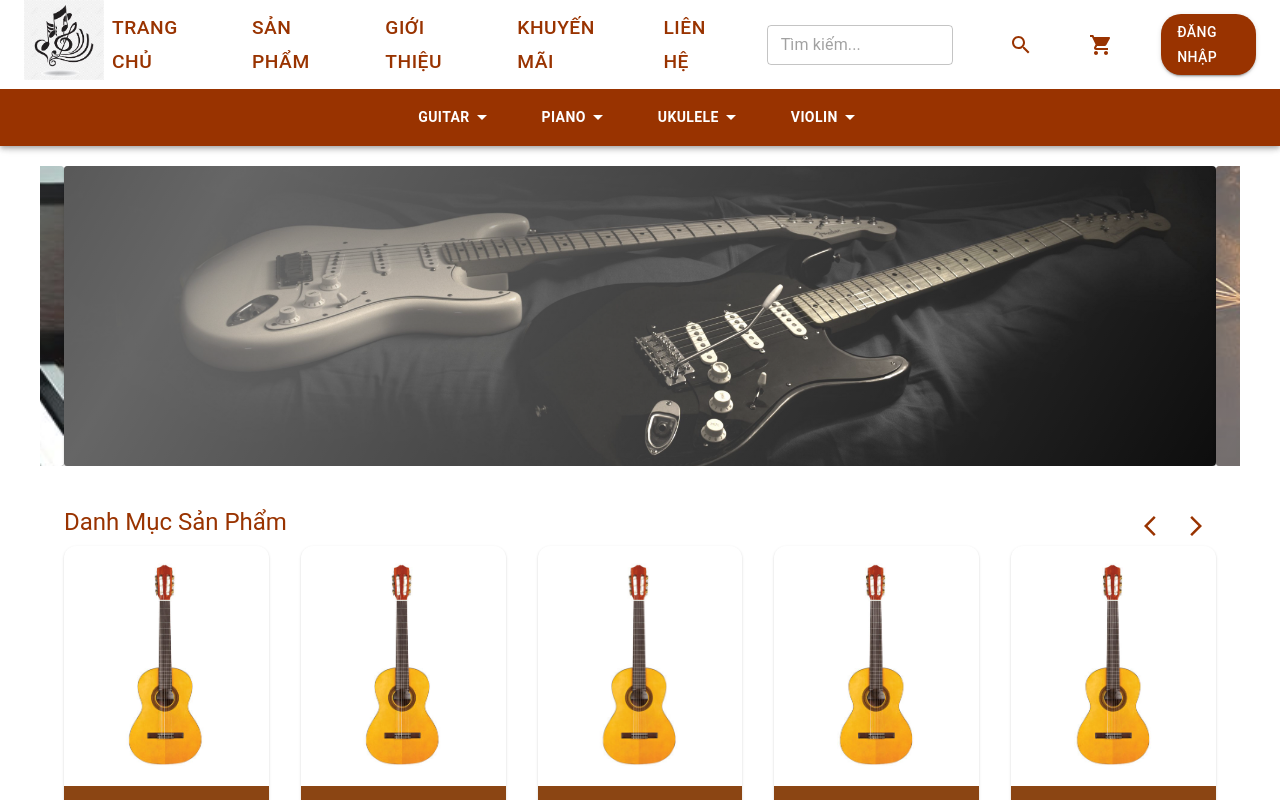
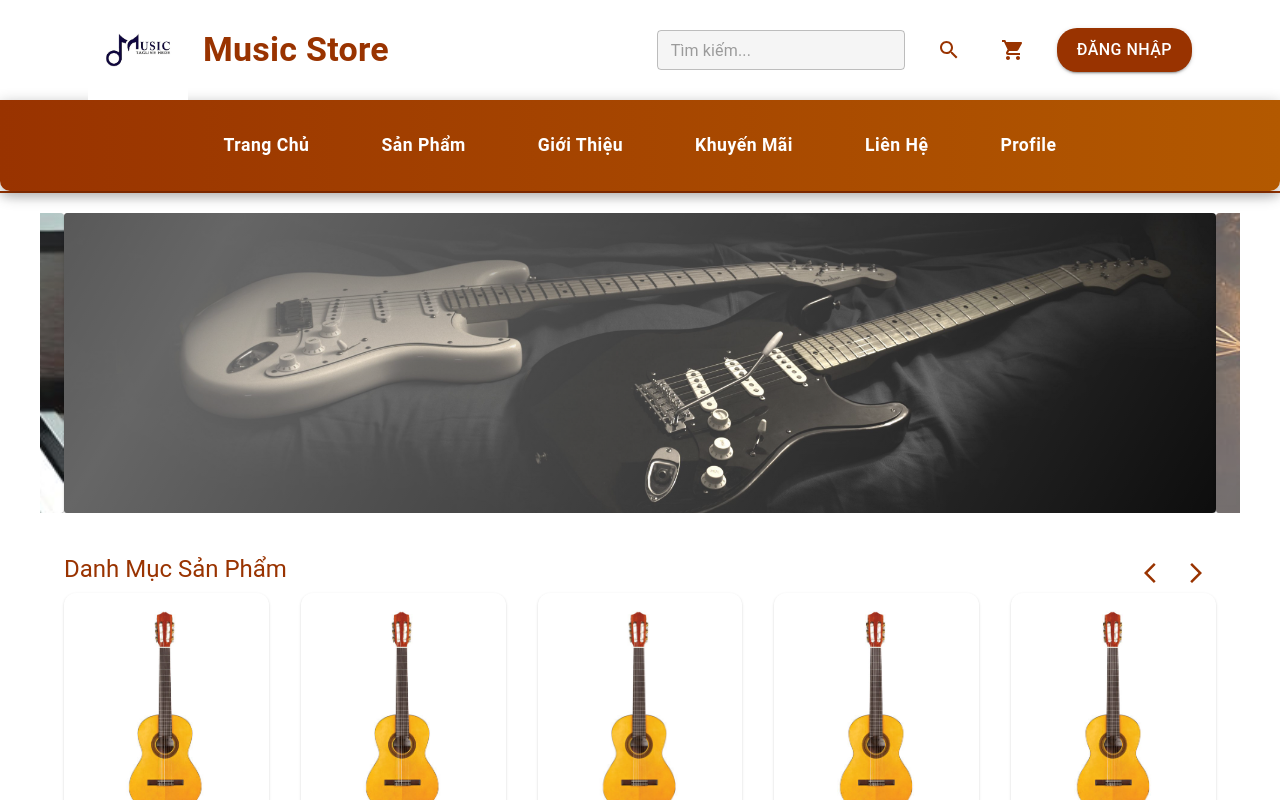
Before and after one commit to huutai243/musical-microservice-FE, a React (Create React App) app: page / in a window 1280 px wide. Shown: the top 800 px of the page. Built offline with nearby package versions, Linux system fonts and the light colour scheme.

Commit message:
update header footer

```diff
--- a/src/components/Header.js
+++ b/src/components/Header.js
@@ -1,10 +1,11 @@
 import React, { useState, useEffect, useRef } from 'react';
-import { AppBar, Toolbar, Typography, Button, Avatar, Menu, MenuItem, IconButton, Box, TextField } from '@mui/material';
+import { AppBar, Toolbar, Typography, Button, Avatar, Menu, MenuItem, IconButton, Box, TextField, Container, Fade } from '@mui/material';
 import { useNavigate } from 'react-router-dom';
 import axios from 'axios';
 import SearchIcon from '@mui/icons-material/Search';
 import ShoppingCartIcon from '@mui/icons-material/ShoppingCart';
 import ArrowDropDownIcon from '@mui/icons-material/ArrowDropDown';
+import logo from "../image/logo.jpg";
 
 const Header = () => {
     const [user, setUser] = useState(JSON.parse(localStorage.getItem('user')));
@@ -43,9 +44,7 @@ const Header = () => {
         try {
             const refreshToken = localStorage.getItem('refreshToken');
             await axios.post('http://localhost:9000/api/auth/logout', { refreshToken });
-            localStorage.removeItem('accessToken');
-            localStorage.removeItem('refreshToken');
-            localStorage.removeItem('user');
+            localStorage.clear();
             setUser(null);
             navigate('/');
             handleMenuClose();
@@ -54,149 +53,108 @@ const Header = () => {
         }
     };
 
-    const handleSearchChange = (event) => {
-        setSearchQuery(event.target.value);
-    };
+    return (
+        <AppBar position="sticky" sx={{ backgroundColor: 'white', color: 'black', boxShadow: '0 4px 10px rgba(0, 0, 0, 0.1)', borderBottom: '2px solid #993300' }}>
+            <Container>
+                <Toolbar sx={{ justifyContent: 'space-between', alignItems: 'center' }}>
+                    <Box sx={{ display: 'flex', alignItems: 'center', cursor: 'pointer' }} onClick={() => navigate('/profile')}>
+                        <img src={logo} alt="Logo" style={{ height: '100px', marginRight: '15px', transition: 'all 0.3s' }} />
+                        <Typography variant="h4" sx={{ fontWeight: 'bold', color: '#993300', transition: 'all 0.3s' }}>Music Store</Typography>
+                    </Box>
 
-    const handleMouseEnter = (menuKey) => {
-        setMenuOpen((prevState) => ({
-            ...prevState,
-            [menuKey]: true,
-        }));
-    };
-
-    const handleMouseLeave = (menuKey) => {
-        setMenuOpen((prevState) => ({
-            ...prevState,
-            [menuKey]: false,
-        }));
-    };
-
-    return (
-        <AppBar position="static" sx={{ backgroundColor: 'white', color: 'black', position: 'sticky', top: 0, zIndex: 100 }}>
-            <Toolbar>
-                <Typography variant="h6" component="div" sx={{ flexGrow: 1, color: '#993300' }}>
-                    <Box sx={{ flexGrow: 1, color: '#993300' }}>
-                        <img src="/logo.jpg" alt="Logo" style={{ height: '80px' }} />
-                    </Box>
-                </Typography>
-
-                <Box sx={{ display: 'flex', alignItems: 'center', gap: 5 }}>
-                    <Button color="inherit" href="/" sx={{ color: '#993300', fontSize: '1.2rem' }}>Trang Chủ</Button>
-                    <Button color="inherit" href="/products" sx={{ color: '#993300', fontSize: '1.2rem' }}>Sản Phẩm</Button>
-                    <Button color="inherit" href="/about" sx={{ color: '#993300', fontSize: '1.2rem' }}>Giới Thiệu</Button>
-                    <Button color="inherit" href="/promotions" sx={{ color: '#993300', fontSize: '1.2rem' }}>Khuyến Mãi</Button>
-                    <Button color="inherit" href="/contact" sx={{ color: '#993300', fontSize: '1.2rem' }}>Liên Hệ</Button>
-
+                    <Box sx={{ display: 'flex', alignItems: 'center', gap: 3 }}>
                         <TextField
                             variant="outlined"
                             size="small"
                             placeholder="Tìm kiếm..."
                             value={searchQuery}
-                        onChange={handleSearchChange}
-                        sx={{ marginRight: 1 }}
+                            onChange={(e) => setSearchQuery(e.target.value)}
+                            sx={{ backgroundColor: '#f5f5f5', borderRadius: 1, '&:focus': { backgroundColor: 'white' } }}
                         />
-
-                    <IconButton color="inherit" sx={{ color: '#993300' }}>
+                        <IconButton color="inherit" sx={{ color: '#993300', '&:hover': { color: '#7a2600' } }}>
                             <SearchIcon />
                         </IconButton>
-
-                    <IconButton color="inherit" sx={{ color: '#993300' }}>
+                        <IconButton color="inherit" sx={{ color: '#993300', '&:hover': { color: '#7a2600' } }}>
                             <ShoppingCartIcon />
                         </IconButton>
 
                         {user ? (
                             <>
-                            <IconButton onClick={handleMenuOpen}>
-                                <Avatar src={user.photoURL} alt={user.displayName} />
+                                <IconButton onClick={() => navigate('/profile')}>
+                                    <Avatar src={user.photoURL} alt={user.displayName} sx={{ width: 50, height: 50, transition: '0.3s', '&:hover': { transform: 'scale(1.1)' } }} />
                                 </IconButton>
                                 <Menu
                                     anchorEl={anchorEl}
                                     open={Boolean(anchorEl)}
                                     onClose={handleMenuClose}
+                                    TransitionComponent={Fade}
                                 >
                                     <MenuItem onClick={handleLogout}>Đăng xuất</MenuItem>
                                 </Menu>
                             </>
                         ) : (
-                        <Button variant="contained" href="/login" sx={{ bgcolor: '#993300', borderRadius: 5, '&:hover': { bgcolor: '#993300' }, color: 'white' }}>
+                            <Button variant="contained" href="/login" sx={{ bgcolor: '#993300', borderRadius: 5, '&:hover': { bgcolor: '#7a2600' }, color: 'white', fontSize: '1rem', padding: '8px 20px' }}>
                                 Đăng Nhập
                             </Button>
                         )}
                     </Box>
                 </Toolbar>
+            </Container>
 
-            <Box sx={{ backgroundColor: '#993300', display: 'flex', justifyContent: 'center', padding: '10px 0' }}>
+            <Box
+  sx={{
+    background: 'linear-gradient(90deg, #993300, #b35900)',
+    display: 'flex',
+    justifyContent: 'center',
+    alignItems: 'center',
+    padding: '20px 0',
+    boxShadow: '0px 4px 15px rgba(0,0,0,0.3)',
+    borderBottomLeftRadius: '10px',
+    borderBottomRightRadius: '10px'
+  }}
+>
+  {['Trang Chủ', 'Sản Phẩm', 'Giới Thiệu', 'Khuyến Mãi', 'Liên Hệ', 'Profile'].map((item, index) => (
     <Button
-                    sx={{ color: 'white', fontWeight: 'bold', textTransform: 'none', mx: 2 }}
-                    onMouseEnter={() => handleMouseEnter('acousticPiano')}
-                    onMouseLeave={() => handleMouseLeave('acousticPiano')}
+      key={index}
+      href={`/${item.toLowerCase().replace(/ /g, '-')}`}
+      sx={{
+        color: 'white',
+        fontWeight: 'bold',
+        textTransform: 'none',
+        mx: 2,
+        fontSize: '1.1rem',
+        position: 'relative',
+        transition: 'all 0.3s ease-in-out',
+        padding: '10px 20px',
+        borderRadius: '8px',
+        '&:hover': {
+          transform: 'scale(1.1)',
+          boxShadow: '0 8px 16px rgba(0,0,0,0.4)',
+          backgroundColor: 'rgba(255,255,255,0.1)',
+        },
+        '&::after': {
+          content: '""',
+          position: 'absolute',
+          width: '100%',
+          height: '3px',
+          backgroundColor: 'rgba(255,255,255,0.8)',
+          bottom: '-5px',
+          left: 0,
+          transform: 'scaleX(0)',
+          transformOrigin: 'right',
+          transition: 'transform 0.3s ease-in-out',
+          borderRadius: '2px',
+        },
+        '&:hover::after': {
+          transform: 'scaleX(1)',
+          transformOrigin: 'left',
+        },
+      }}
     >
-                    GUITAR <ArrowDropDownIcon />
+      {item}
     </Button>
-                <Button
-                    sx={{ color: 'white', fontWeight: 'bold', textTransform: 'none', mx: 2 }}
-                    onMouseEnter={() => handleMouseEnter('digitalPiano')}
-                    onMouseLeave={() => handleMouseLeave('digitalPiano')}
-                >
-                    PIANO <ArrowDropDownIcon />
-                </Button>
-                <Button
-                    sx={{ color: 'white', fontWeight: 'bold', textTransform: 'none', mx: 2 }}
-                    onMouseEnter={() => handleMouseEnter('keyboardOrgan')}
-                    onMouseLeave={() => handleMouseLeave('keyboardOrgan')}
-                >
-                    UKULELE <ArrowDropDownIcon />
-                </Button>
-                <Button
-                    sx={{ color: 'white', fontWeight: 'bold', textTransform: 'none', mx: 2 }}
-                    onMouseEnter={() => handleMouseEnter('guitar')}
-                    onMouseLeave={() => handleMouseLeave('guitar')}
-                >
-                    VIOLIN <ArrowDropDownIcon />
-                </Button>
+  ))}
 </Box>
-
-            {menuOpen.acousticPiano && (
-                <Box
-                    ref={menuRefs.acousticPiano}
-                    sx={{ backgroundColor: 'white', border: '1px solid #ccc', textAlign: 'center', py: 2 }}
-                    onMouseEnter={() => handleMouseEnter('acousticPiano')}
-                    onMouseLeave={() => handleMouseLeave('acousticPiano')}
-                >
-                    <Typography>SẢN PHẨM GUITAR</Typography>
-                </Box>
-            )}
-            {menuOpen.digitalPiano && (
-                <Box
-                    ref={menuRefs.digitalPiano}
-                    sx={{ backgroundColor: 'white', border: '1px solid #ccc', textAlign: 'center', py: 2 }}
-                    onMouseEnter={() => handleMouseEnter('digitalPiano')}
-                    onMouseLeave={() => handleMouseLeave('digitalPiano')}
-                >
-                    <Typography>SẢN PHẨM PIANO</Typography>
-                </Box>
-            )}
-            {menuOpen.keyboardOrgan && (
-                <Box
-                    ref={menuRefs.keyboardOrgan}
-                    sx={{ backgroundColor: 'white', border: '1px solid #ccc', textAlign: 'center', py: 2 }}
-                    onMouseEnter={() => handleMouseEnter('keyboardOrgan')}
-                    onMouseLeave={() => handleMouseLeave('keyboardOrgan')}
-                >
-                    <Typography>SẢN PHẨM UKULELE</Typography>
-                </Box>
-            )}
-            {menuOpen.guitar && (
-                <Box
-                    ref={menuRefs.guitar}
-                    sx={{ backgroundColor: 'white', border: '1px solid #ccc', textAlign: 'center', py: 2 }}
-                    onMouseEnter={() => handleMouseEnter('guitar')}
-                    onMouseLeave={() => handleMouseLeave('guitar')}
-                >
-                    <Typography>SẢN PHẨM VIOLIN</Typography>
-                </Box>
-            )}
         </AppBar>
     );
 };
```
Also changed, not shown: src/components/Footer.js (+85 -41 lines). Lines whose indentation alone changed are shown as unchanged.
